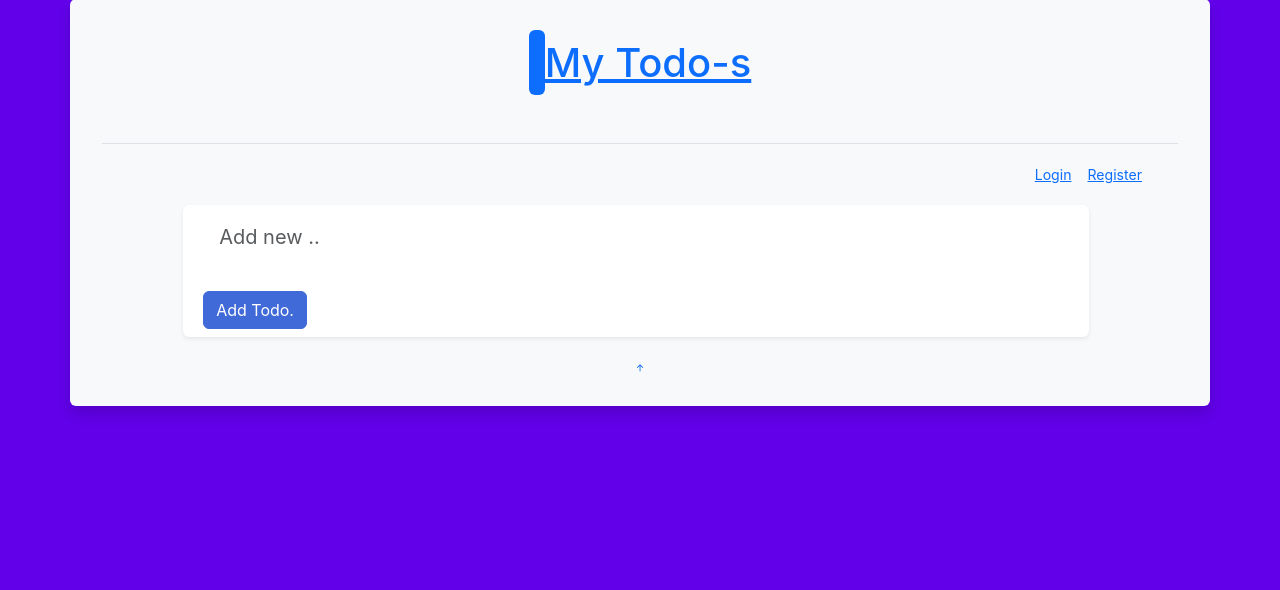
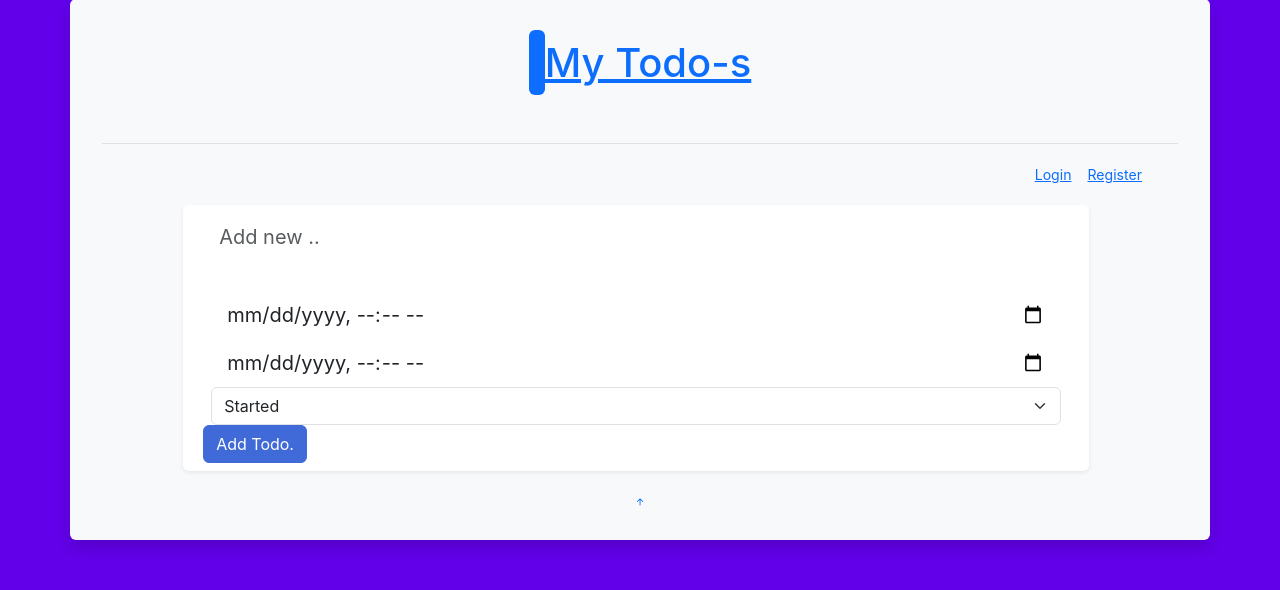
Before and after one commit to olusesa/mytodosite, a Flask app: page / in a window 1280 px wide. Shown: the part 49-639 px from the top of the page. Run offline with Flask 3, Linux system fonts and the light colour scheme; some libraries are stand-ins or nearby versions.

Commit message:
New Update MyTodoSite commit

```diff
--- a/main.py
+++ b/main.py
@@ -174,8 +174,7 @@ def create_todo():
         with connection.cursor() as cursor:
             cursor.execute(INSERT_TODOS_RETURN_ID, (form.todo, form.added_date, form.due_date, form.status))
             user_id = cursor.fetchone()[0]
-    return {"id": user_id, "username": data['username'], "name": data['name'],
-            "message": f"Username:  {data['username']} created successfully."}, 201
+    return redirect(url_for('home'))
 
 @app.route("/search/todos/all", methods=['GET', 'POST'])
 @login_required
--- a/templates/add_todo.html
+++ b/templates/add_todo.html
@@ -5,26 +5,28 @@
                 <div class="box">
                     <form action="{{ url_for('create_todo') }}" method="post">
                         <div class="col">
-                            <input class="form-control form-control-lg border-0 add-todo-input bg-transparent rounded" type="text" placeholder="Add new ..">
+                            <input class="form-control form-control-lg border-0 add-todo-input bg-transparent rounded" name="todo" type="text" placeholder="Add new ..">
                         </div>
     	<div class="col-auto m-0 px-2 d-flex align-items-center">
                     <label class="text-secondary my-2 p-0 px-1 view-opt-label due-date-label d-none">Due date not set</label>
                     <i class="fa fa-calendar my-2 px-1 text-primary btn due-date-button" data-toggle="tooltip" data-placement="bottom" title="Set a Due date"></i>
                     <i class="fa fa-calendar-times-o my-2 px-1 text-danger btn clear-due-date-button d-none" data-toggle="tooltip" data-placement="bottom" title="Clear Due date"></i>
         </div>
-<!--        <div class="input-group date" data-provide="datepicker">-->
-<!--            <input type="text" class="form-control">-->
-<!--        <div class="input-group-addon">-->
-<!--        <span class="glyphicon glyphicon-th"></span>-->
-<!--        </div>-->
-<!--        </div>-->
-
-<!--        <div class="input-group date" data-provide="datepicker">-->
-<!--            <input type="text" class="form-control">-->
-<!--            <div class="input-group-addon">-->
-<!--                <span class="glyphicon glyphicon-th"></span>-->
-<!--            </div>-->
-<!--        </div>-->
+                        <div class="col-auto m-0 px-2 d-flex align-items-center">
+             <input class="form-control form-control-lg border-0 add-todo-input bg-transparent rounded" name="added_date" type="datetime-local" id="Added_DatetimeLocal" label="Select added date">
+                        </div>
+                        <div class="col-auto m-0 px-2 d-flex align-items-center">
+             <input class="form-control form-control-lg border-0 add-todo-input bg-transparent rounded" name="due_date" type="datetime-local" id="Due_DatetimeLocal" label="Select added date">
+                        </div>
+                        <div class="col-auto m-0 px-2 d-flex align-items-center">
+                        <select class="form-select" aria-label="Select Status">
+                          <option selected>Started</option>
+                          <option value="Started">One</option>
+                          <option value="2">Pending</option>
+                          <option value="3">Archived</option>
+                            <option value="Completed">Three</option>
+                        </select>
+                        </div>
         <button type="submit" class="btn btn-primary btn-block btn-large">Add Todo.</button>
     </form>
 </div>
```
